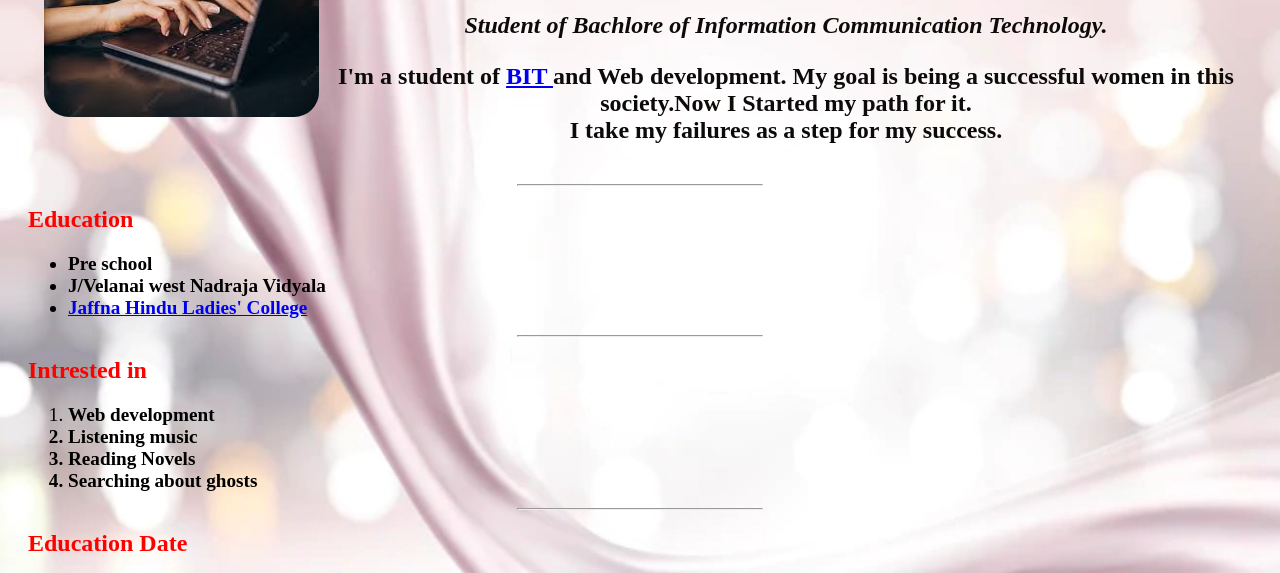
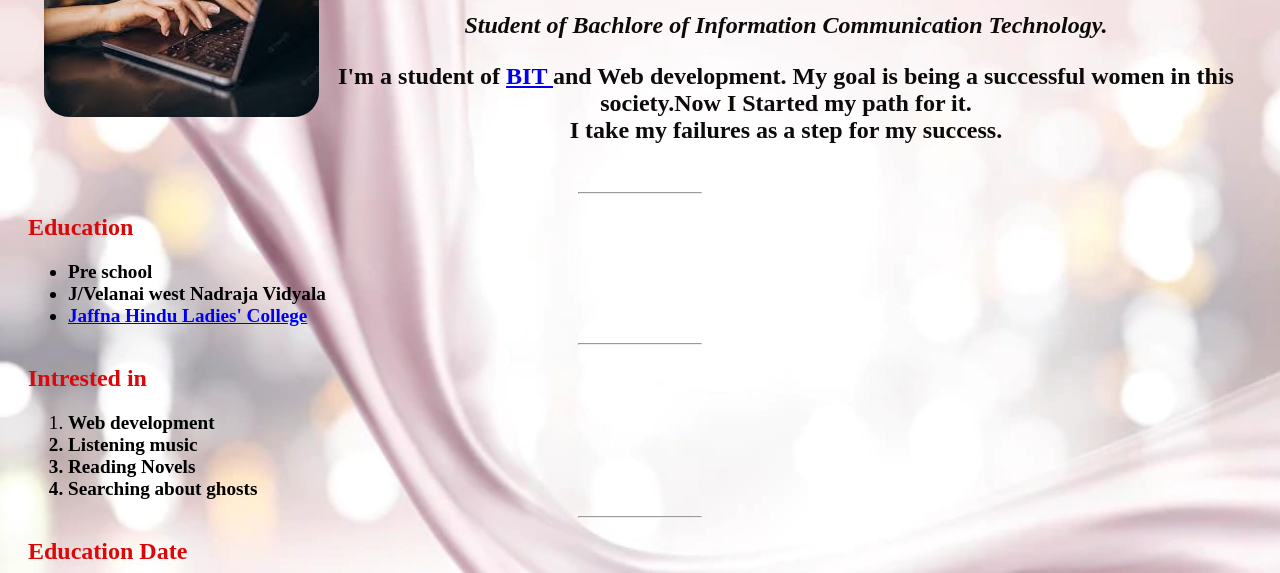
Before and after one commit to jeevi20/Personal-Web, a plain HTML site: page index.html in a window 1280 px wide. Shown: the part 157-730 px from the top of the page. Drawn offline with Linux system fonts and the light colour scheme.

Commit message:
Update style.css

```diff
--- a/style.css
+++ b/style.css
@@ -18,11 +18,9 @@ img{
 
 }
 hr {
-  border-color: 5px  #da0808e7;
-  width: 20%;
-  margin: auto;
+  border color :black;
+  width: 10%;
 }
-
 
 body {
   background-image: url("pro.jpg");
@@ -43,7 +41,7 @@ body {
   display: inline-block;
   width: 1em;
   margin-left: -1em;
-  font-size: larger;
+  font-size: large;
 
 }
 
@@ -52,23 +50,29 @@ li{
 
 }
 
-h2 {
-  color: red;
+h2 { color: #da0808;
 * font-family: "Times New Roman", Times, serif;
 font-weight: bold;
 font-size:first-line;
 }
 
 td{
-  font-size : larger;
+  font-size: larger;
 }
+
+
+
 
 a:visited {
   color:green;
 }
+
+
 a:hover {
   color: orangered;
 }
+
+
 a:active {
   color: blue;
 }
```
